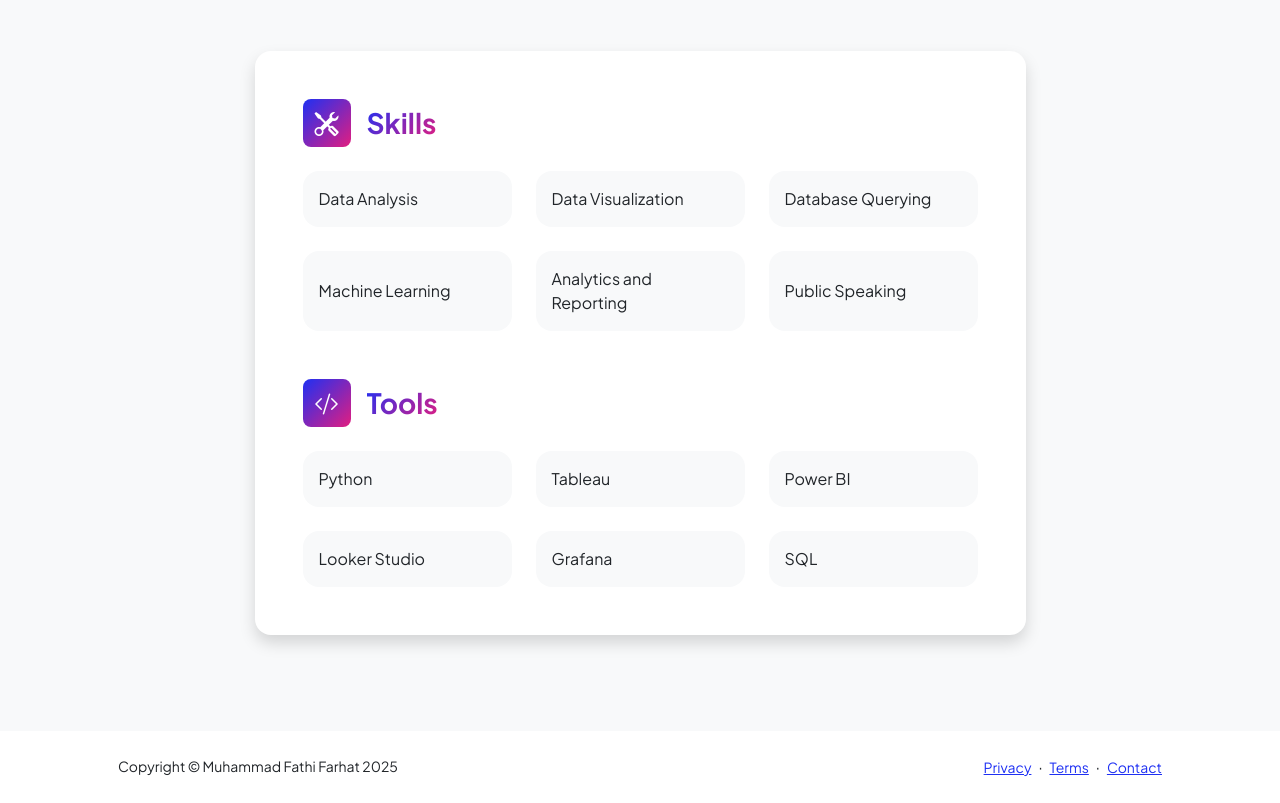
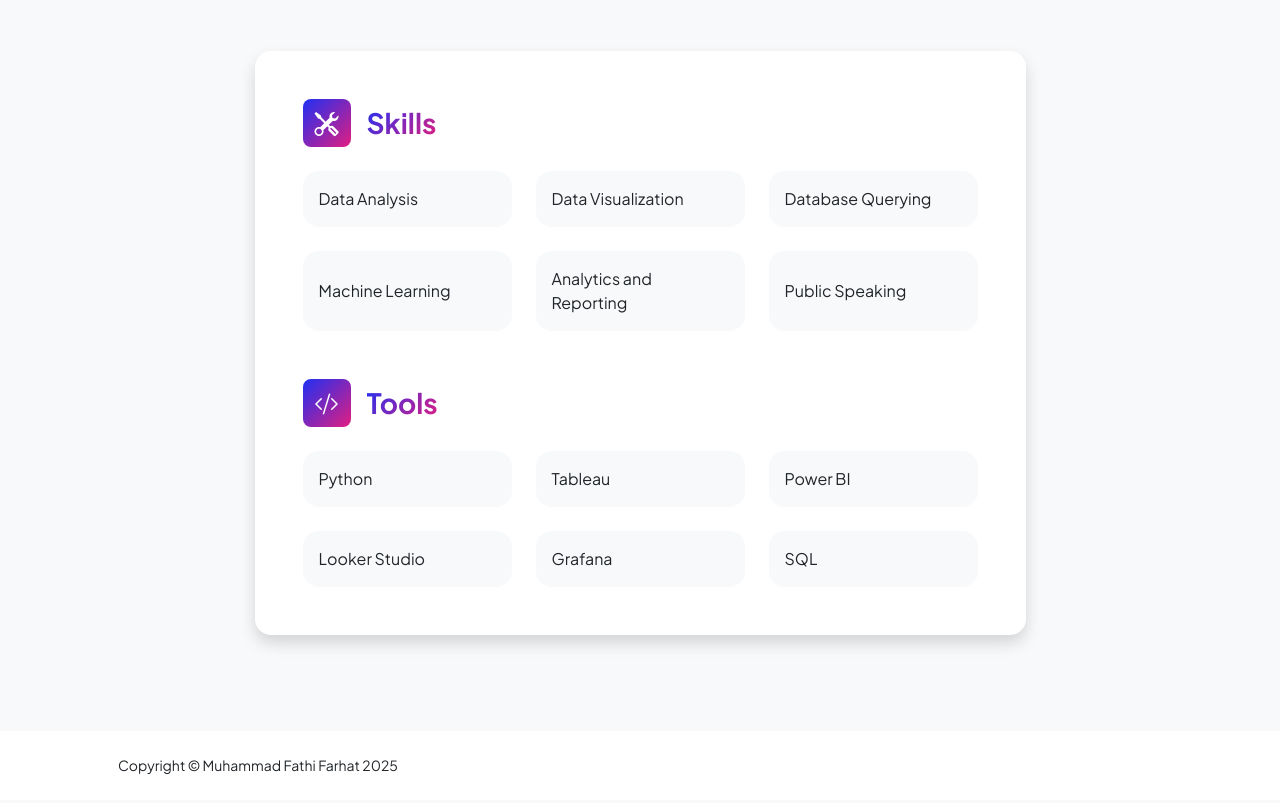
Before and after one commit to farhatfathi/portfolio-DA, a plain HTML site: page template web new/resume.html in a window 1280 px wide. Shown: the part 1905-2708 px from the top of the page. Drawn offline with nearby package versions, Linux system fonts and the light colour scheme.

Commit message:
Update resume.html

```diff
--- a/template web new/resume.html
+++ b/template web new/resume.html
@@ -29,7 +29,12 @@
                             <li class="nav-item"><a class="nav-link" href="index.html">Home</a></li>
                             <li class="nav-item"><a class="nav-link" href="resume.html">Resume</a></li>
                             <li class="nav-item"><a class="nav-link" href="projects.html">Projects</a></li>
-                            <li class="nav-item"><a class="nav-link" href="contact.html">Contact</a></li>
+                            <li class="nav-item">
+                                <a class="nav-link"
+                                   href="mailto:farhatfathi107@gmail.com?subject=Collaboration%20Interest&body=Hi,%20Farhat!%20We're%20interested%20in%20your%20portfolio.%20Let%20us%20know%20if%20we%20can%20collaborate!">
+                                   Contact
+                                </a>
+                            </li>
                         </ul>
                     </div>
                 </div>
@@ -249,13 +254,6 @@
             <div class="container px-5">
                 <div class="row align-items-center justify-content-between flex-column flex-sm-row">
                     <div class="col-auto"><div class="small m-0">Copyright &copy; Muhammad Fathi Farhat 2025</div></div>
-                    <div class="col-auto">
-                        <a class="small" href="#!">Privacy</a>
-                        <span class="mx-1">&middot;</span>
-                        <a class="small" href="#!">Terms</a>
-                        <span class="mx-1">&middot;</span>
-                        <a class="small" href="#!">Contact</a>
-                    </div>
                 </div>
             </div>
         </footer>
```
